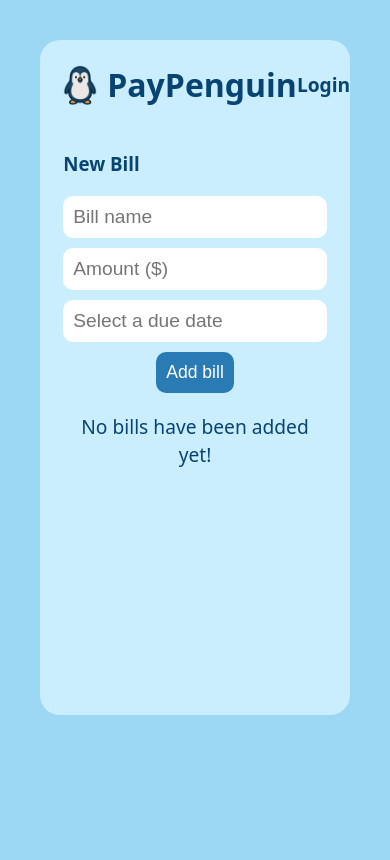
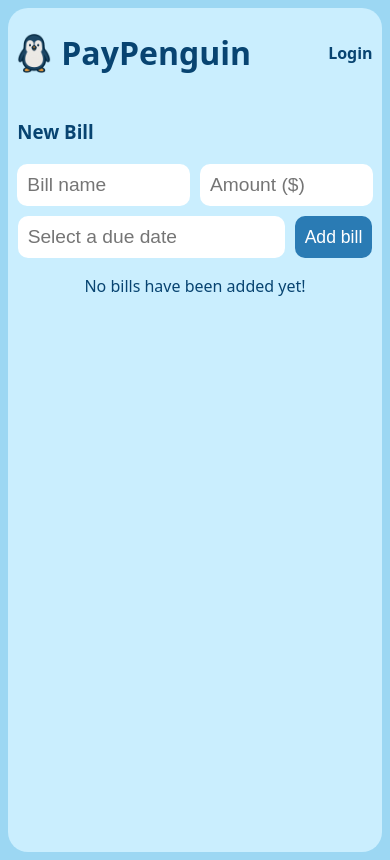
Before and after one commit to williamandrews2/PayPenguin, a React (Vite) app: page / in a window 390 px wide. Built offline with nearby package versions, Linux system fonts and the light colour scheme.

Commit message:
UI Optimizations made for mobile devices.

```diff
--- a/src/styles/App.css
+++ b/src/styles/App.css
@@ -65,3 +65,17 @@
 .react-datepicker__input-container input {
   width: 100%;
 }
+
+@media (max-width: 600px) {
+  #root {
+    padding: 0;
+  }
+
+  .app-container-wrapper {
+    min-height: 100vh;
+  }
+
+  .app-container {
+    width: 95%;
+  }
+}
--- a/src/styles/billList.css
+++ b/src/styles/billList.css
@@ -87,3 +87,26 @@
 .unpaid:hover {
   color: white;
 }
+
+@media (max-width: 600px) {
+  .bill-table {
+    padding: 0px 6px 30px 6px;
+  }
+
+  .bill-header,
+  .bill-row {
+    display: grid;
+    grid-template-columns: 1fr 1fr 1fr 1fr;
+    gap: 8px;
+    align-items: center;
+  }
+
+  .column-amount {
+    margin-right: 10%;
+  }
+
+  .bill-row {
+    min-height: 50px;
+    height: auto;
+  }
+}
--- a/src/styles/index.css
+++ b/src/styles/index.css
@@ -65,3 +65,10 @@
 button:hover {
   background-color: var(--font-color-hover);
 }
+
+@media (max-width: 600px) {
+  a,
+  p {
+    font-size: 1rem;
+  }
+}
```
